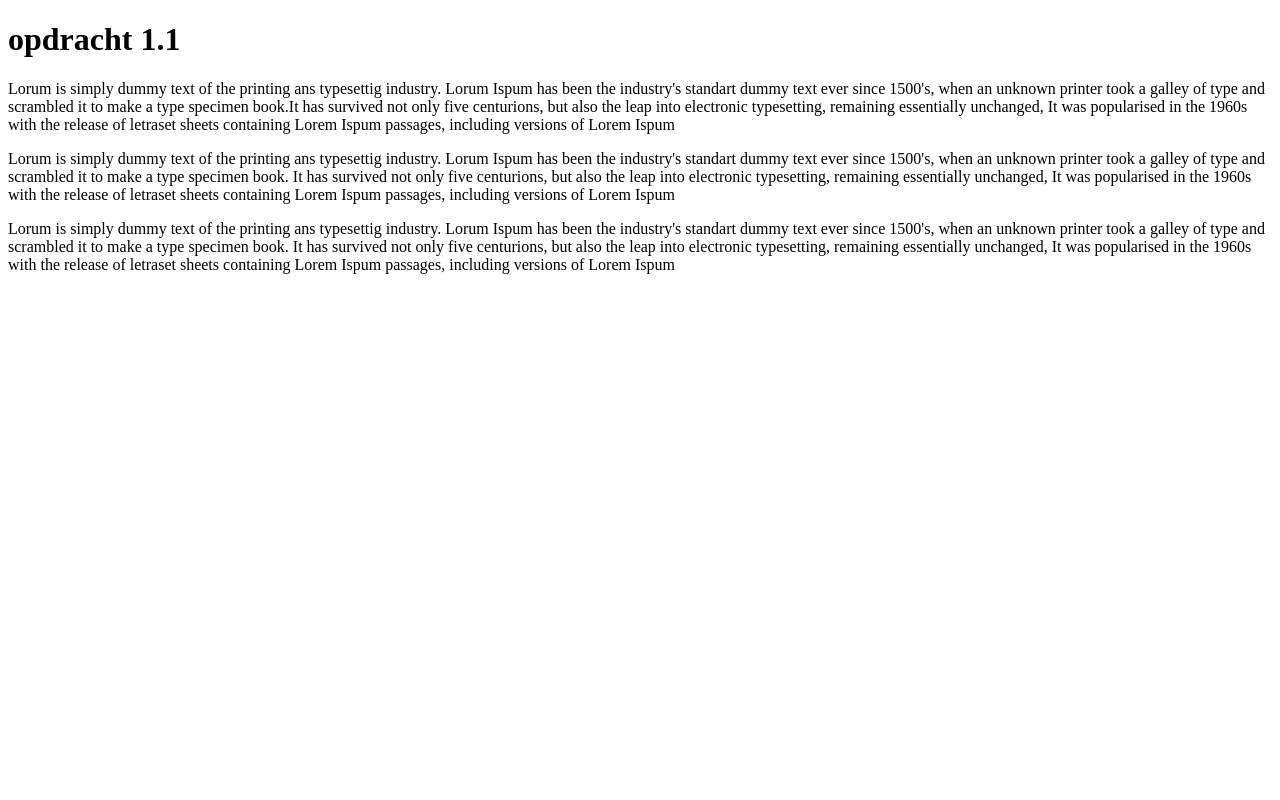
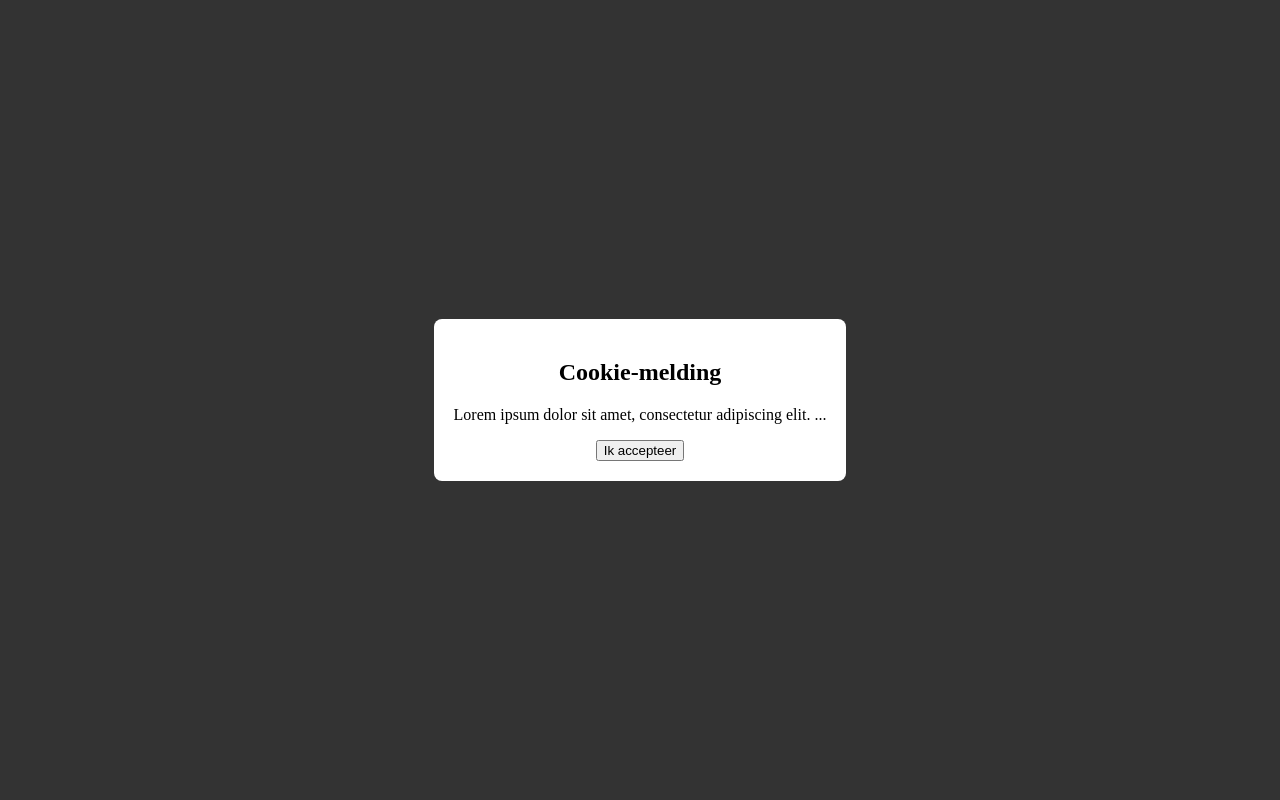
Before and after one commit to Hyp3r42/php-p2, a PHP site: page /1.1.html in a window 1280 px wide. Run offline with PHP 8.4, Linux system fonts and the light colour scheme.

Commit message:
aanpassing

```diff
--- a/1.1/1.1.css
+++ b/1.1/1.1.css
@@ -1,23 +1,18 @@
-.venster{
-    display: none;
+#cookie-overlay {
+    display: flex;
+    justify-content: center;
+    align-items: center;
     position: fixed;
-    z-index: 1;
-    padding-top: 30vh;
+    top: 0;
     left: 0;
-    top: 0;
     width: 100%;
     height: 100%;
-    overflow: auto;
-
-    background-color: aliceblue;
-}
-
-.cookiecontent {
-    background-color: #ffffff;
-    margin: auto;
-    padding: 10px;
-    border: 1px solid black;
-    width: 70%;
-    opacity: 0.9;
-
-}
+    background-color: rgba(0, 0, 0, 0.8);
+    z-index: 999;
+  }
+  #cookie-box {
+    background-color: #fff;
+    padding: 20px;
+    border-radius: 8px;
+    text-align: center;
+  }
--- a/1.1/1.1.html
+++ b/1.1/1.1.html
@@ -6,36 +6,29 @@
     <title>opdracht 1.1</title>
     <link rel="stylesheet" href="1.1.css">
 </head>
+<!DOCTYPE html>
+<html lang="nl">
+<head>
+  <meta charset="UTF-8">
+  <title>Cookiewall</title>
+  <link rel="stylesheet" href="1.1.css">
+</head>
 <body>
-    <p>
-<h1>opdracht 1.1</h1>
 
-<div id="cookiewall" class="venster">
-    <div class="cookiecontent">
-        <h1>Cookiewall</h1><p>Ga je akkoord met de voorwaarden </p><br>
-        <button onclick="removeModal()">Ik accepteer</button>
- </div>
+<div id="cookie-overlay">
+  <div id="cookie-box">
+    <h2>Cookie-melding</h2>
+    <p>Lorem ipsum dolor sit amet, consectetur adipiscing elit. ...</p>
+    <button id="accept-button">Ik accepteer</button>
+  </div>
 </div>
 
-<p>Lorum is simply dummy text of the printing ans typesettig industry. Lorum Ispum has been the industry's standart dummy text ever since 1500's, when an unknown printer took a galley of type and scrambled it to make a type specimen book.It has survived not only five centurions, but also the leap into electronic typesetting, remaining essentially unchanged, It was popularised
-in the 1960s with the release of letraset sheets containing Lorem Ispum passages,
-including versions of Lorem Ispum</p>
-
-<p>Lorum is simply dummy text of the printing ans typesettig industry.
- Lorum Ispum has been the industry's standart dummy text ever since 1500's,
- when an unknown printer took a galley of type and scrambled it to make a type specimen book.
-It has survived not only five centurions, but also the leap into electronic typesetting, remaining essentially unchanged, It was popularised
- in the 1960s with the release of letraset sheets containing Lorem Ispum passages,
- including versions of Lorem Ispum</p>
-
-<p>Lorum is simply dummy text of the printing ans typesettig industry.
- Lorum Ispum has been the industry's standart dummy text ever since 1500's,
- when an unknown printer took a galley of type and scrambled it to make a type specimen book.
- It has survived not only five centurions, but also the leap into electronic typesetting, remaining essentially unchanged, It was popularised
-in the 1960s with the release of letraset sheets containing Lorem Ispum passages,
-  including versions of Lorem Ispum</p>
+<div id="content" style="display: none;">
+  <h1>Content</h1>
+  <p>Lorem ipsum dolor sit amet, consectetur adipiscing elit. ...</p>
+</div>
 
 <script src="1.1.js"></script>
-    </p>
+
 </body>
 </html>
--- a/1.1/1.1.js
+++ b/1.1/1.1.js
@@ -1,10 +1,8 @@
-var modal = document.getElementById("cookiewall");
+const acceptButton = document.getElementById('accept-button');
+const cookieOverlay = document.getElementById('cookie-overlay');
+const content = document.getElementById('content');
 
-function showModal(){
-    modal.style.display = "block";
-}
-
-function removeModal() {
-modal.style.display = "none"
-}
-showModal
+acceptButton.addEventListener('click', function() {
+  cookieOverlay.style.display = 'none';
+  content.style.display = 'block';
+});
```
